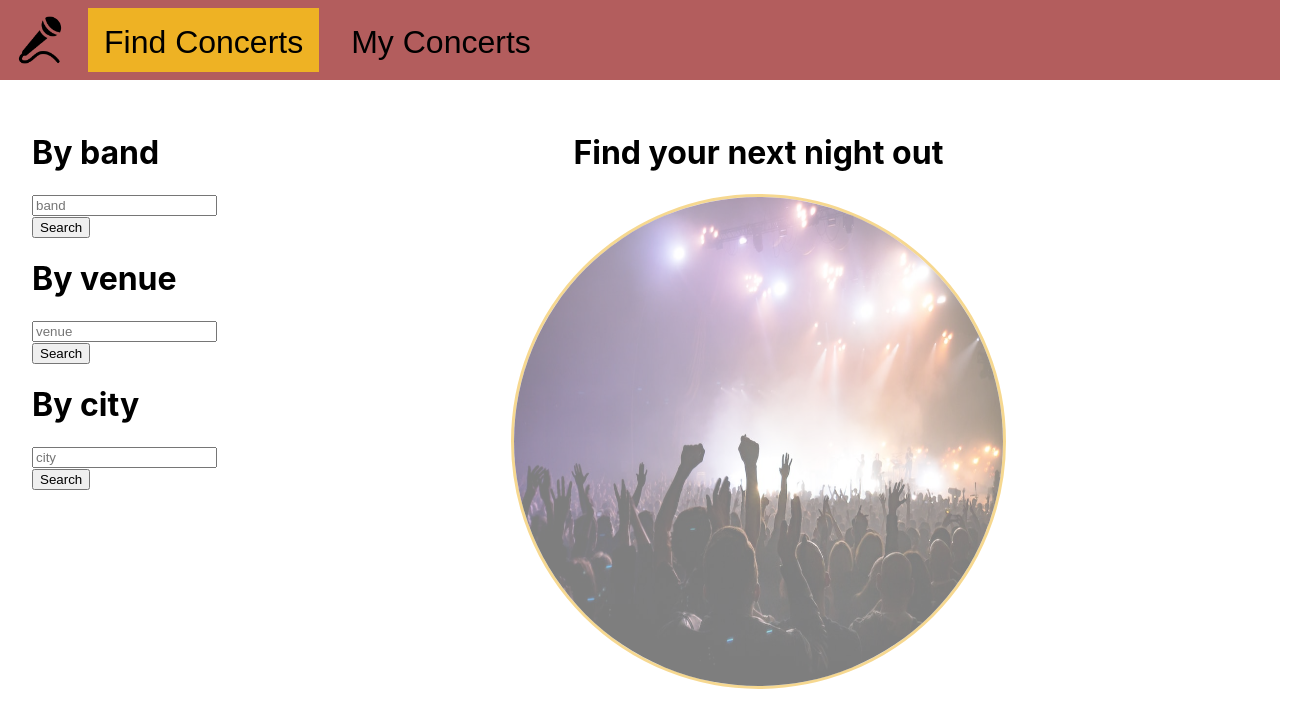
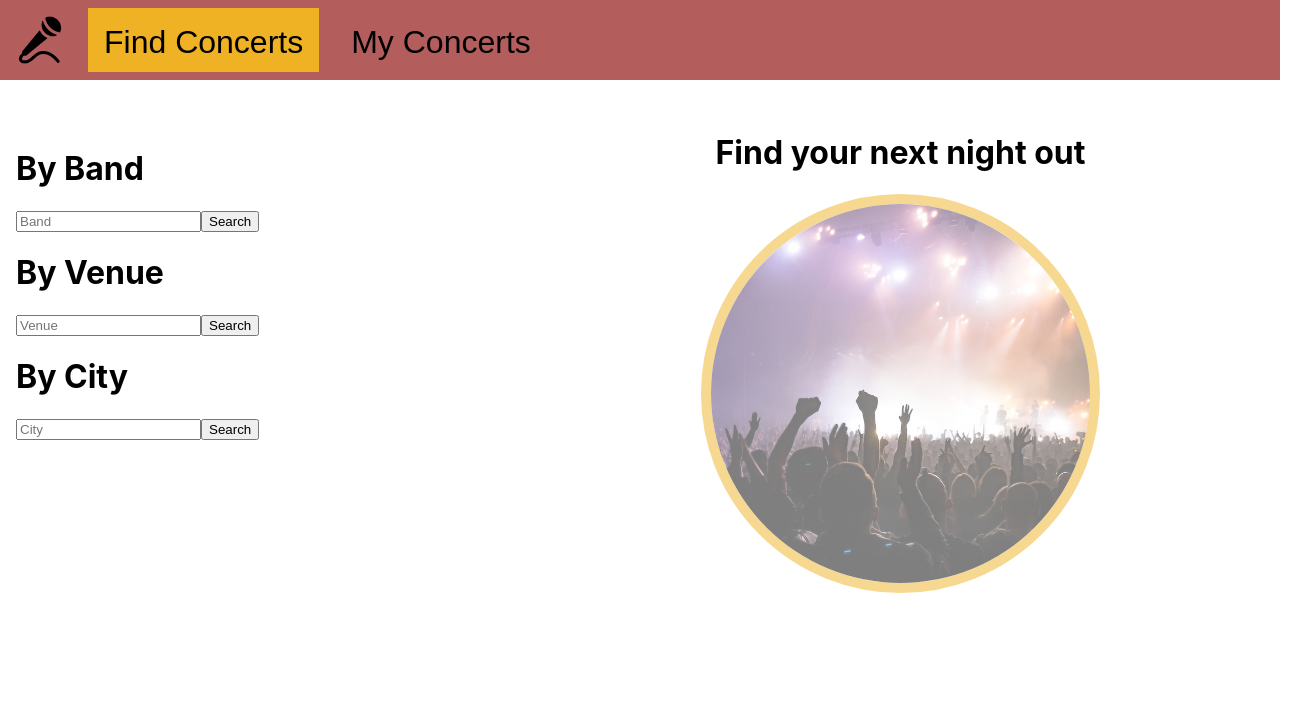
Before and after one commit to johncarges/concert-finder, a React (Create React App) app: page /find-concerts in a window 1280 px wide. Shown: the top 728 px of the page, 1312 px wide, since content can reach past the window. Built offline with nearby package versions, Linux system fonts and the light colour scheme; data requests are answered from the project's data file.

Commit message:
adds helper function file and fixes find-concerts formatting

```diff
--- a/db.json
+++ b/db.json
@@ -1,8 +1,6 @@
 {
   "concert": [
     {
-
-
       "id": 6046663,
       "name": "Queens of the Stone Age",
       "venue": "Rabbit Rabbit",
@@ -22,7 +20,34 @@
       "venue": "Hollywood Bowl",
       "location": "Los Angeles",
       "date": "2023-08-17T03:00:00"
-
+    },
+    {
+      "id": 6046665,
+      "name": "Queens of the Stone Age",
+      "venue": "Fox Theatre Atlanta",
+      "location": "Atlanta",
+      "date": "2023-08-18T23:00:00"
+    },
+    {
+      "id": 5980977,
+      "name": "Riot Fest (3 Day Pass) - Foo Fighters, The Postal Service, The Cure and more",
+      "venue": "Douglas Park",
+      "location": "Chicago",
+      "date": "2023-09-15T08:30:00"
+    },
+    {
+      "id": 5962560,
+      "name": "Tegan and Sara",
+      "venue": "Pioneer Courthouse Square",
+      "location": "Portland",
+      "date": "2023-08-17T01:30:00"
+    },
+    {
+      "id": 6007453,
+      "name": "The Drums",
+      "venue": "Wonder Ballroom",
+      "location": "Portland",
+      "date": "2023-08-17T03:30:00"
     }
   ]
 }
--- a/src/App.css
+++ b/src/App.css
@@ -1,21 +1,33 @@
 :root {
-  --main-bg-color: #f0f0f0
+  --main-bg-color: #f0f0f0;
+  --gold-detail: #eeb224
 }
 
 /* * {
-  border:#aaa solid 1px
+  border:#aaa solid 1px;
 } */
+
+.App {
+  display: flex;
+  flex-direction: column;
+  height: 100%;
+}
+
 
 .nav-bar-container {
   display: flex;
   background-color: #b35d5d;
+  justify-content: center;
+  position: sticky;
+  top: 0;
 }
 
 .nav-bar {
   display: flex;
   justify-content: flex-start;
+  width: 100%;
+  max-width: 1500px;
   height: 5rem;
-  max-width: 600px
 }
 
 .nav-link {
@@ -32,7 +44,7 @@
 .nav-link.active,
 .nav-link:focus,
 .nav-link:hover {
-  background-color: #eeb224;
+  background-color: var(--gold-detail);
   text-decoration: none;
 }
 
@@ -63,13 +75,17 @@
 
 .find-concerts-container {
   padding: 2rem;
+  align-self: center;
   display:flex;
-  justify-content: center;
+  width: 100%;
+  max-width: 1400px;
 }
 
 .search-container {
   justify-content: left;
-  min-width: 220px
+  min-width: 220px;
+  flex-grow: 1;
+  padding: 1rem
 }
 
 .results-container {
@@ -92,6 +108,7 @@
   border-radius: 1%;
   margin: .25rem;
   height: 6rem;
+  flex-grow: 2;
 }
 
 .concert-detail {
@@ -116,7 +133,7 @@
 }
 
 .before-search-image {
-  border:#eeb224 solid 3px;
+  border:var(--gold-detail) solid 10px;
   border-radius: 50%;
   width: 50%;
   aspect-ratio: 1;
@@ -126,4 +143,5 @@
 .no-results {
   display: flex;
   justify-content: center;
+  flex-grow: 2;
 }
--- a/src/App.js
+++ b/src/App.js
@@ -1,15 +1,12 @@
-import logo from './logo.svg';
 import { Route, Switch } from 'react-router-dom';
+import { useState, useEffect } from 'react';
 import './App.css';
 import NavBar from './Components/NavBar';
 import FindConcerts from './Components/FindConcerts';
 import MyConcerts from './Components/MyConcerts';
-import { useState, useEffect } from 'react';
 import HomePage from './Components/HomePage';
+import { API_URL, db_URL as savedConcerts, auth } from "./helpers"
 
-const API_URL = "https://api.seatgeek.com/2"
-const auth = process.env.REACT_APP_ENCODED_AUTH
-const savedConcerts = "http://localhost:4000/concert"
 
 function App() {
 
--- a/src/Components/MyConcerts.js
+++ b/src/Components/MyConcerts.js
@@ -1,13 +1,9 @@
+import { useState } from "react"
+import { restructureDate, db_URL as savedConcerts } from "../helpers"
 
-
-import { useEffect, useState } from "react"
-
-const savedConcerts = "http://localhost:4000/concert"
 
 function MyConcerts({myConcerts, handleUpdateMyConcerts}) {
     const [openDropdownId, setOpenDropdownId] = useState(null)
-
-
 
     const deleteFavorite = (concertId) => {
         fetch(savedConcerts + `/${concertId}`, {
@@ -22,8 +18,6 @@ function MyConcerts({myConcerts, handleUpdateMyConcerts}) {
             })
     }
 
-
-
     const toggleDropdown = (concertId) => {
         if (openDropdownId === concertId) {
             setOpenDropdownId(null)
@@ -32,12 +26,10 @@ function MyConcerts({myConcerts, handleUpdateMyConcerts}) {
         }
     }
 
-
-
     const renderMyConcerts = myConcerts.map((concert) => (
 
         <li key={concert.id}>
-            <p>{concert.name} on {concert.date}</p>
+            <p>{concert.name} on {restructureDate(concert.date)}</p>
             <button onClick={() => toggleDropdown(concert.id)}>
                 Details⏬
             </button>
--- a/src/Components/SearchBar.js
+++ b/src/Components/SearchBar.js
@@ -1,4 +1,5 @@
 import { useState } from "react"
+import { capitalize } from "../helpers"
 
 
 function SearchBar({searchType, handleSubmit, handleChange}) {
@@ -20,14 +21,14 @@ function SearchBar({searchType, handleSubmit, handleChange}) {
 
     return (
         <div>
-            <h1>{`By ${searchType}`}</h1>
+            <h1>{`By ${capitalize(searchType)}`}</h1>
             <form onSubmit={handleClick}>
                 <input
                     value={value}
                     onChange={handleChange}
                     type="text"
                     name={searchType}
-                    placeholder={searchType} />
+                    placeholder={capitalize(searchType)} />
                 <button type="submit">Search</button>
             </form>
         </div>
--- a/src/Components/SearchContainer.js
+++ b/src/Components/SearchContainer.js
@@ -1,6 +1,4 @@
-import { useState } from "react"
 import SearchBar from "./SearchBar"
-
 
 function SearchContainer({handleSubmit}){
 
--- a/src/Components/SearchResultItem.js
+++ b/src/Components/SearchResultItem.js
@@ -1,3 +1,4 @@
+import { restructureDate } from "../helpers"
 
 function SearchResultItem(props) {
     const {searchResultDetails, myConcerts, handleUpdateMyConcerts} = props
@@ -44,10 +45,7 @@ function SearchResultItem(props) {
         isFavorited ? removeFromFavorites() : addToFavorites()
     }
 
-    function restructureDate(date) {
-        const [y,m,d] = date.slice(0,10).split("-")
-        return `${m}/${d}/${y}`
-    }
+
     const { datetime_local, title, venue } = searchResultDetails
     const buttonText = isFavorited ? "Remove From Favorites" :"Save to Favorites"
     return (
--- /dev/null
+++ b/src/helpers.js
@@ -0,0 +1,22 @@
+
+
+// Format for display
+
+function restructureDate(date) {
+    // 2023-08-17T03:00:00   =>     08/17/2023
+    const [y,m,d] = date.slice(0,10).split("-")
+    return `${m}/${d}/${y}`
+}
+
+function capitalize(str) {
+    // miami => Miami
+    return `${str.charAt(0).toUpperCase()}${str.slice(1)}`;
+}
+
+
+// URLS
+const API_URL = "https://api.seatgeek.com/2"
+const db_URL = "http://localhost:4000/concert"
+const auth = process.env.REACT_APP_ENCODED_AUTH
+
+export {restructureDate , capitalize, API_URL, db_URL, auth}
```
Also changed, not shown: public/concertPhoto1.jpg, 1 other file (tests, documents, lock files or other folders).
